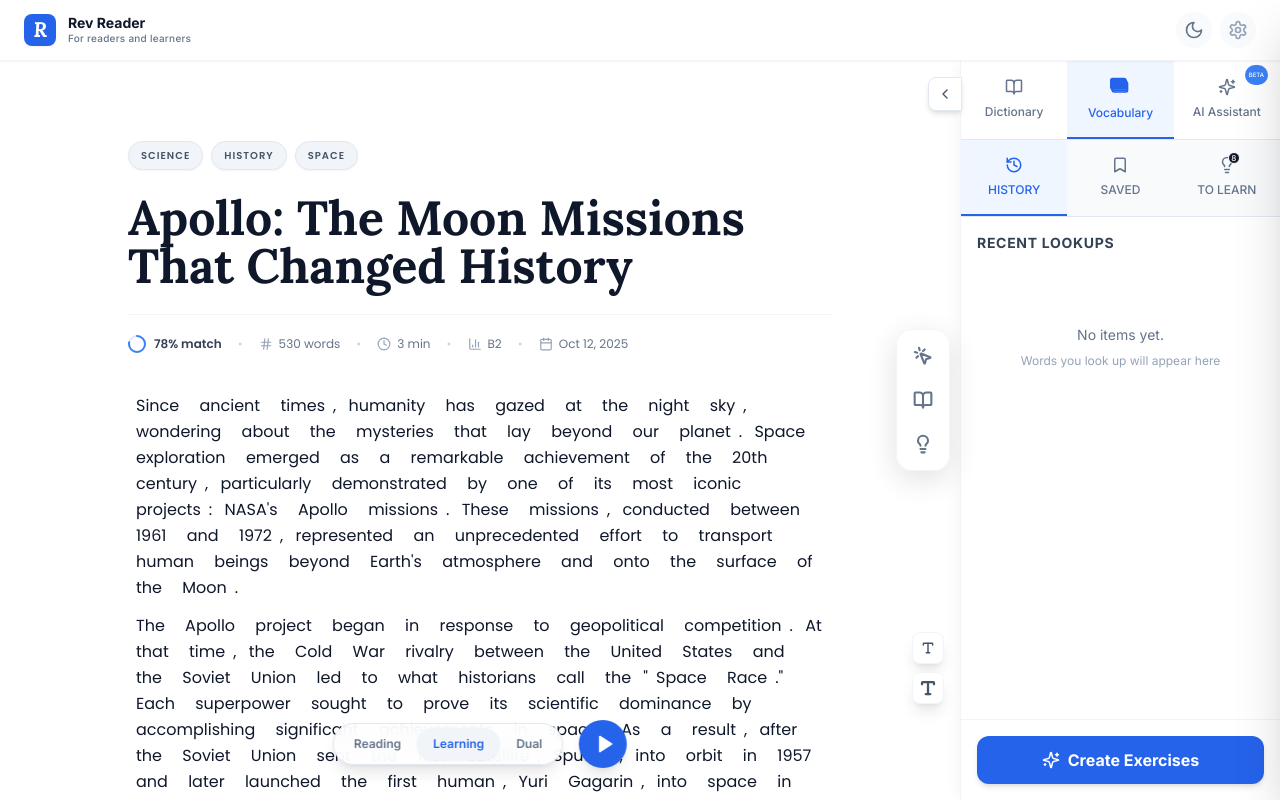
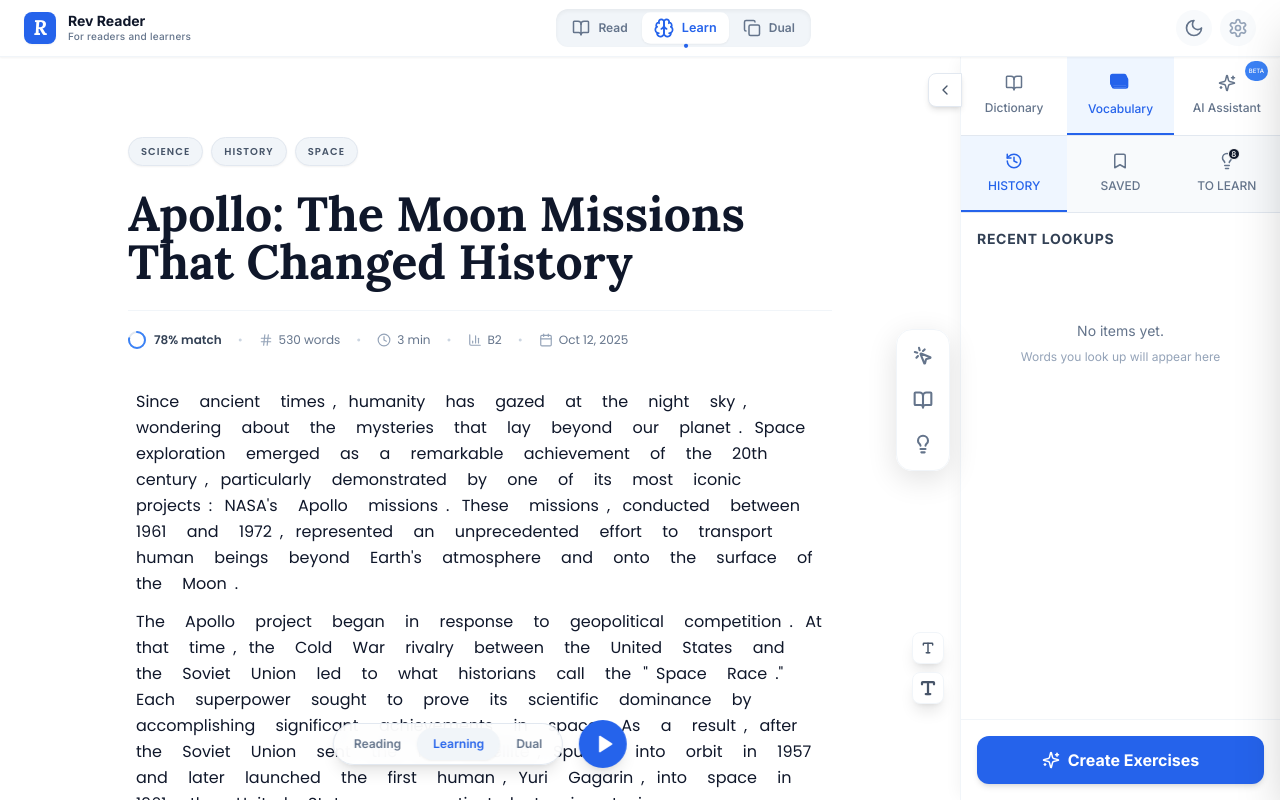
Before and after one commit to stanleyouzillou/reverso-reader, a React (Vite) app: page / in a window 1280 px wide. Built offline with nearby package versions, Linux system fonts and the light colour scheme.

Commit message:
Modes in header

```diff
--- a/src/components/Header.tsx
+++ b/src/components/Header.tsx
@@ -1,9 +1,19 @@
-import React, { useState, useEffect } from "react";
-import { Settings, Moon, Sun, ChevronDown } from "lucide-react";
+import React, { useState } from "react";
+import {
+  Settings,
+  Moon,
+  Sun,
+  ChevronDown,
+  BookOpen,
+  Brain,
+  Copy,
+} from "lucide-react";
 import { cn } from "../lib/utils";
 import { SettingsPanel } from "./settings/SettingsPanel";
 import { useArticleIngestion } from "../hooks/useArticleIngestion";
 import { useReaderSettings } from "../hooks/useReaderSettings";
+import { useStore } from "../store/useStore";
+import { ReadingMode } from "../types";
 
 interface HeaderProps {
   showStickyTitle?: boolean;
@@ -13,11 +23,18 @@ export const Header: React.FC<HeaderProps> = ({ showStickyTitle = false }) => {
   const [isSettingsOpen, setIsSettingsOpen] = useState(false);
   const { title } = useArticleIngestion();
   const { theme, setTheme } = useReaderSettings();
+  const { mode, setMode } = useStore();
 
   const toggleTheme = () => {
     const newTheme = theme === "light" ? "dark" : "light";
     setTheme(newTheme);
   };
+
+  const modes: { id: ReadingMode; label: string; icon: React.ReactNode }[] = [
+    { id: "clean", label: "Read", icon: <BookOpen size={18} /> },
+    { id: "learning", label: "Learn", icon: <Brain size={18} /> },
+    { id: "dual", label: "Dual", icon: <Copy size={18} /> },
+  ];
 
   return (
     <div className="flex flex-col w-full relative z-50">
@@ -30,17 +47,18 @@ export const Header: React.FC<HeaderProps> = ({ showStickyTitle = false }) => {
       {/* Main Header */}
       <div
         className={cn(
-          "border-b py-3 px-6 flex justify-between items-center shadow-sm transition-colors duration-300",
+          "border-b py-2 px-4 sm:px-6 flex justify-between items-center shadow-sm transition-colors duration-300",
           theme === "dark"
             ? "bg-[#1A1A1A] border-[#333]"
             : "bg-white border-slate-100"
         )}
       >
-        <div className="flex items-center gap-3">
+        {/* Left Section: Logo */}
+        <div className="flex items-center gap-3 flex-shrink-0">
           <div className="w-8 h-8 bg-blue-600 rounded-lg flex items-center justify-center text-white font-serif italic font-bold text-xl shadow-sm">
             R
           </div>
-          <div className="flex flex-col">
+          <div className="hidden sm:flex flex-col">
             <h1
               className={cn(
                 "font-bold text-sm leading-tight transition-colors",
@@ -60,27 +78,68 @@ export const Header: React.FC<HeaderProps> = ({ showStickyTitle = false }) => {
           </div>
         </div>
 
-        {/* Sticky Title (Centered) */}
+        {/* Center Section: Mode Switcher & Sticky Title */}
+        <div className="flex-1 flex justify-center items-center relative h-10 px-4 overflow-hidden">
+          {/* Mode Switcher */}
           <div
             className={cn(
-            "absolute left-1/2 -translate-x-1/2 flex items-center gap-2 transition-all duration-300",
+              "flex items-center gap-1 bg-slate-100 dark:bg-[#2A2A2A] p-1 rounded-xl transition-all duration-500 ease-in-out shadow-inner",
+              showStickyTitle
+                ? "opacity-0 -translate-y-full pointer-events-none"
+                : "opacity-100 translate-y-0"
+            )}
+          >
+            {modes.map((m) => (
+              <button
+                key={m.id}
+                onClick={() => setMode(m.id)}
+                className={cn(
+                  "flex items-center gap-2 px-3 py-1.5 rounded-lg text-xs font-semibold transition-all duration-300 relative group",
+                  mode === m.id
+                    ? "bg-white dark:bg-[#444] text-blue-600 dark:text-blue-400 shadow-sm scale-105"
+                    : "text-slate-500 dark:text-slate-400 hover:text-slate-700 dark:hover:text-slate-200"
+                )}
+                aria-label={m.label}
+              >
+                <span
+                  className={cn(
+                    "transition-transform duration-300 group-hover:scale-110",
+                    mode === m.id ? "scale-110" : ""
+                  )}
+                >
+                  {m.icon}
+                </span>
+                <span className="hidden md:inline">{m.label}</span>
+                {mode === m.id && (
+                  <span className="absolute -bottom-1 left-1/2 -translate-x-1/2 w-1 h-1 bg-blue-600 dark:bg-blue-400 rounded-full" />
+                )}
+              </button>
+            ))}
+          </div>
+
+          {/* Sticky Title */}
+          <div
+            className={cn(
+              "absolute inset-0 flex justify-center items-center gap-2 transition-all duration-500 ease-in-out px-4",
               showStickyTitle
                 ? "opacity-100 translate-y-0"
-              : "opacity-0 -translate-y-2 pointer-events-none"
+                : "opacity-0 translate-y-full pointer-events-none"
             )}
           >
             <span
               className={cn(
-              "font-bold text-xs truncate max-w-[250px] sm:max-w-[400px]",
+                "font-bold text-sm truncate max-w-full text-center",
                 theme === "dark" ? "text-white" : "text-slate-900"
               )}
             >
               {title}
             </span>
-          <ChevronDown size={12} className="text-slate-400" />
+            <ChevronDown size={14} className="text-slate-400 flex-shrink-0" />
+          </div>
         </div>
 
-        <div className="flex items-center gap-1 sm:gap-2">
+        {/* Right Section: Actions */}
+        <div className="flex items-center gap-1 sm:gap-2 flex-shrink-0">
           {/* Theme Toggle Button */}
           <button
             onClick={toggleTheme}
--- a/src/hooks/useAudioPlayer.ts
+++ b/src/hooks/useAudioPlayer.ts
@@ -43,7 +43,10 @@ export const useAudioPlayer = (
       // Check if current selectedVoice is valid and is an English voice
       const currentVoice = available.find((v) => v.voiceURI === selectedVoice);
       const isVoiceValidAndEnglish =
-        currentVoice && currentVoice.lang.startsWith("en");
+        currentVoice &&
+        (currentVoice.lang.startsWith("en") ||
+          currentVoice.lang.startsWith("en-") ||
+          currentVoice.lang.startsWith("en_"));
 
       // Set default voice if:
       // 1. No voice is selected
@@ -69,11 +72,15 @@ export const useAudioPlayer = (
               v.name.toLowerCase().includes("english") &&
               v.name.toLowerCase().includes("female")
           ) ||
-          available.find((v) => v.lang.replace("_", "-").startsWith("en-GB")) ||
-          available.find((v) => v.lang.startsWith("en")) ||
+          available.find((v) => {
+            const l = v.lang.toLowerCase().replace("_", "-");
+            return l === "en-gb" || l.startsWith("en-gb-");
+          }) ||
+          available.find((v) => v.lang.toLowerCase().startsWith("en")) ||
           available[0];
 
         if (defaultVoice) {
+          console.log("Setting default voice to:", defaultVoice.name, defaultVoice.lang);
           setSelectedVoice(defaultVoice.voiceURI);
         }
       }
```
Lines whose indentation alone changed are shown as unchanged.
